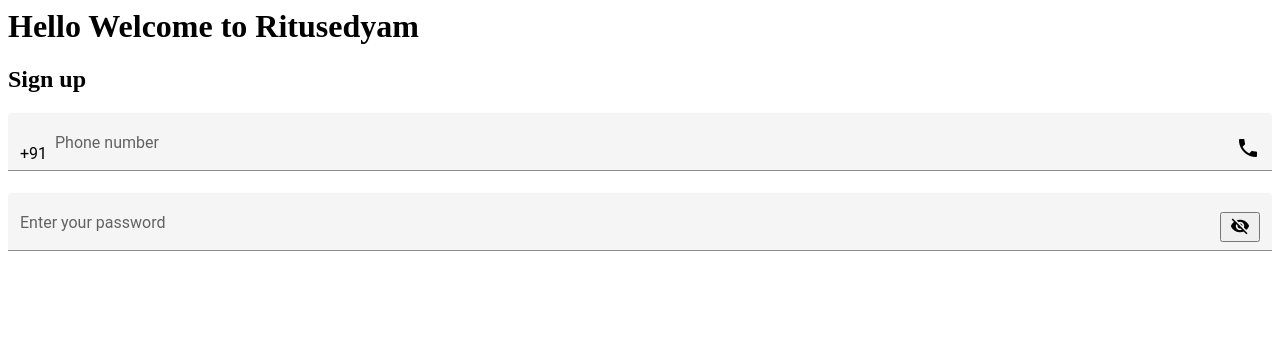
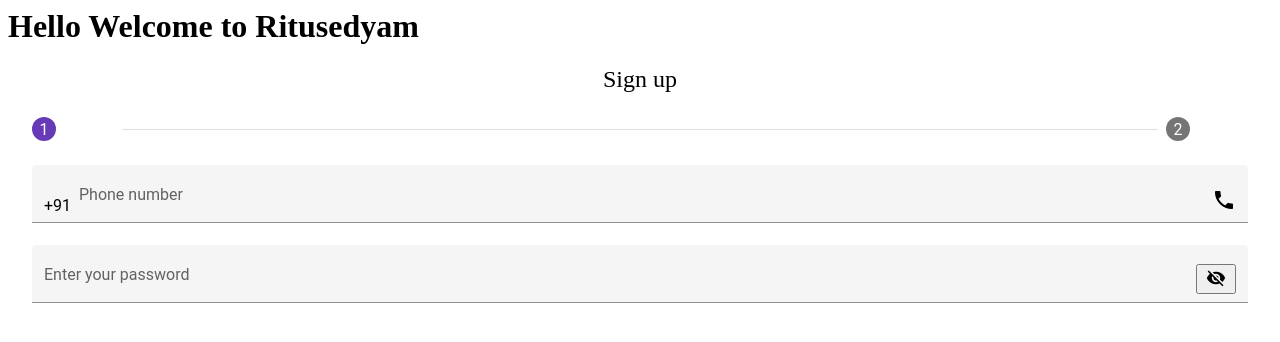
Before and after one commit to ritusedyam/ritusedyam-mobile-app, an Angular app: page / in a window 1280 px wide. Shown: the top 342 px of the page. Built offline with nearby package versions, Linux system fonts and the light colour scheme; what @angular/fire would draw is missing.

Commit message:
3 files modified

```diff
--- a/src/app/common/signup-form/signup-form.component.css
+++ b/src/app/common/signup-form/signup-form.component.css
@@ -1,4 +1,11 @@
 .signup-form {
   display: flex;
   flex-direction: column;
+  width: 100%;
 }
+
+.signup-title {
+  display: flex;
+  justify-content: center;
+  font-size: 24px;
+}
--- a/src/app/common/signup-form/signup-form.component.html
+++ b/src/app/common/signup-form/signup-form.component.html
@@ -1,13 +1,14 @@
-<h2>
+<div class="signup-title">
 	Sign up
-</h2>
+</div>
 
-
+<mat-horizontal-stepper linear #stepper>
+	<mat-step label="">
 		<form class="signup-form">
 			<mat-form-field appearance="fill">
 				<mat-label>Phone number</mat-label>
 				<span matPrefix>+91 &nbsp;</span>
-		<input type="tel" matInput placeholder="555-555-1234">
+				<input type="tel" matInput placeholder="555-555-1234" maxLength="10">
 				<mat-icon matSuffix>phone</mat-icon>
 			</mat-form-field>
 
@@ -20,3 +21,7 @@
     </button>
 			</mat-form-field>
 		</form>
+	</mat-step>
+	<mat-step>
+	</mat-step>
+</mat-horizontal-stepper>
--- a/src/app/common/signup-form/signup-form.module.ts
+++ b/src/app/common/signup-form/signup-form.module.ts
@@ -6,6 +6,7 @@ import { MatFormFieldModule } from '@angular/material/form-field';
 import { MatIconModule } from "@angular/material/icon";
 import { MatInputModule } from '@angular/material/input';
 import { BrowserAnimationsModule } from "@angular/platform-browser/animations";
+import {MatStepperModule} from '@angular/material/stepper';
 
 @NgModule({
   imports: [
@@ -14,7 +15,8 @@ import { BrowserAnimationsModule } from "@angular/platform-browser/animations";
     BrowserAnimationsModule,
     MatFormFieldModule,
     MatIconModule,
-    MatInputModule
+    MatInputModule,
+    MatStepperModule
   ],
   declarations: [SignupFormComponent],
   exports: [SignupFormComponent]
```
Lines whose indentation alone changed are shown as unchanged.
